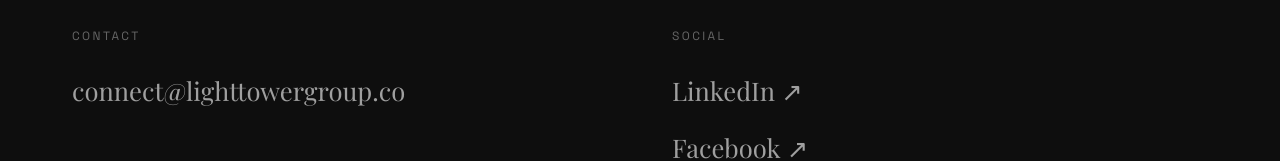
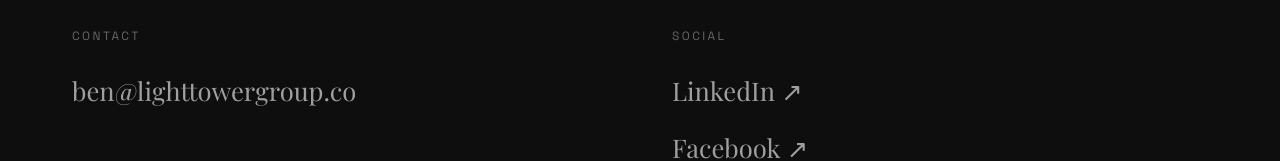
Before and after one commit to benr99/benrohr-website, a plain HTML site: page index.html in a window 1280 px wide. Shown: the part 3412-3573 px from the top of the page. Drawn offline with nearby package versions, Linux system fonts and the light colour scheme; a web font is replaced by a local one.

Commit message:
Update index.html

```diff
--- a/index.html
+++ b/index.html
@@ -579,7 +579,7 @@
                 <div>
                     <span class="footer-label">Contact</span>
                     <a href="mailto:ben@lighttowergroup.co" class="contact-link"
-                        aria-label="Send email to Benjamin Rohr">connect@lighttowergroup.co</a>
+                        aria-label="Send email to Benjamin Rohr">ben@lighttowergroup.co</a>
                 </div>
 
                 <nav aria-label="Social media links">
```
